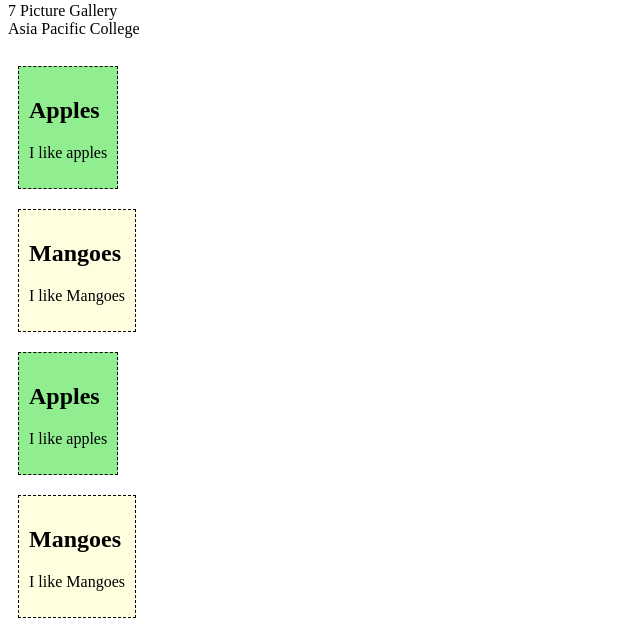
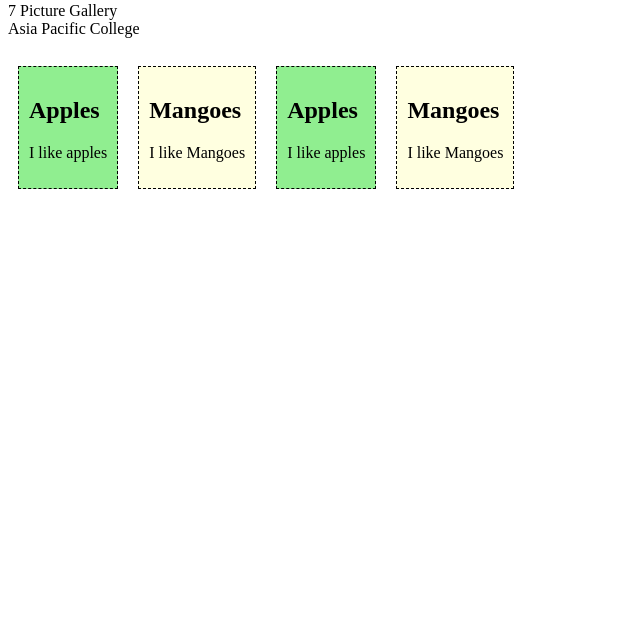
Before and after one commit to apcpdarquines/webprog-ss231-vuejs, a Vue app in the folder vue-project/: page / in a window 1280 px wide. Shown: the part 244-877 px from the top of the page, without its empty margins (0-640 px from the left). After the commit the page ends 800 px from the top, so only its background shows below. Built offline with nearby package versions, Linux system fonts and the light colour scheme; no server answers; the database is empty.

Commit message:
supabase

```diff
--- a/vue-project/package.json
+++ b/vue-project/package.json
@@ -9,6 +9,7 @@
     "preview": "vite preview"
   },
   "dependencies": {
+    "@supabase/supabase-js": "^2.49.1",
     "vue": "^3.5.13"
   },
   "devDependencies": {
--- a/vue-project/src/App.vue
+++ b/vue-project/src/App.vue
@@ -1,10 +1,32 @@
+<script setup>
+import { ref, onMounted } from 'vue'
+import { supabase } from './lib/supabaseClient'
+
+const countries = ref([])
+
+async function getCountries() {
+  const { data } = await supabase.from('countries').select()
+  countries.value = data
+}
+
+onMounted(() => {
+  getCountries()
+})
+</script>
+
 <template>
-  <h1>Food</h1>
+
+      <ul>
+      <li v-for="country in countries" :key="country.id">{{ country.name }}</li>
+    </ul>
+
+
+   <h1>Food</h1>
   <personal-profile/> <br>
-  <food-item/> <br>
-  <food-item2/> <br>
-  <food-item/> <br>
-  <food-item2/> <br>
+  <food-item/>
+  <food-item2/>
+  <food-item/>
+  <food-item2/>
 </template>
 
-<script></script>
+<style></style>
--- /dev/null
+++ b/vue-project/src/lib/supabaseClient.js
@@ -0,0 +1,3 @@
+import { createClient } from '@supabase/supabase-js'
+
+export const supabase = createClient('https://sdcqqirvufuktvrqfacz.supabase.co', 'eyJhbGciOiJIUzI1NiIsInR5cCI6IkpXVCJ9.eyJpc3MiOiJzdXBhYmFzZSIsInJlZiI6InNkY3FxaXJ2dWZ1a3R2cnFmYWN6Iiwicm9sZSI6ImFub24iLCJpYXQiOjE3NDA4Mjc4MDAsImV4cCI6MjA1NjQwMzgwMH0.RpkRUu4smq0ydBnTqC_Q3EkFqRlSC2WQwuv843piGTs')
```
Also changed, not shown: 1 other file (tests, documents, lock files or other folders).
